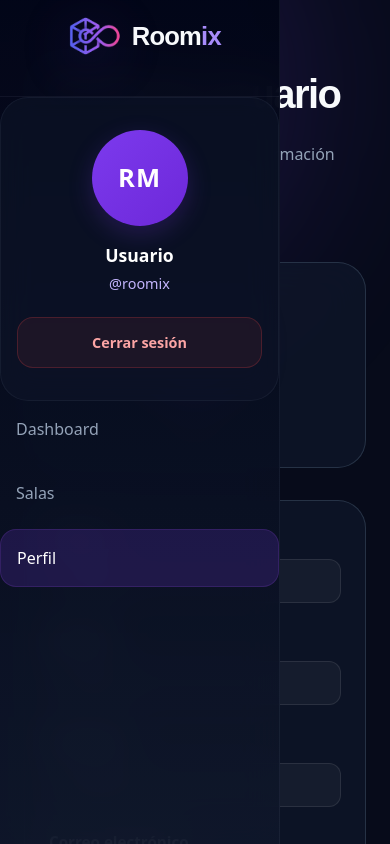
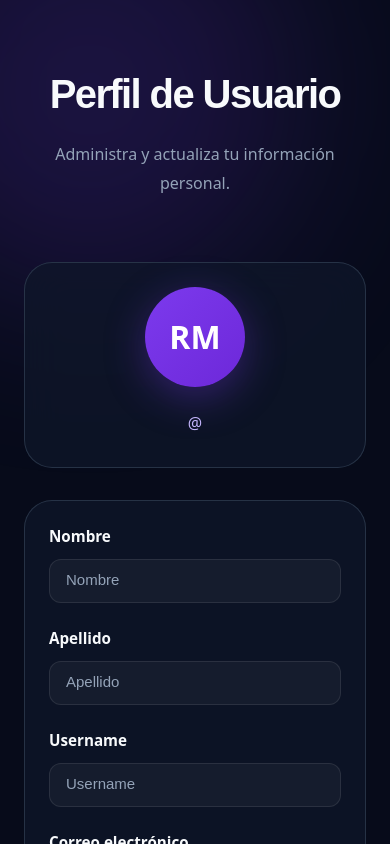
Before and after one commit to juzer1711/salon_estudio_frontend, a React (Vite) app: page /profile in a window 390 px wide. Shown: the top 844 px of the page. Built offline with nearby package versions, Linux system fonts and the light colour scheme; no server answers; sample sign-in values are in the browser's storage.

Commit message:
sidebar para celulares

```diff
--- a/src/components/Navbar.css
+++ b/src/components/Navbar.css
@@ -433,3 +433,20 @@
     padding: 0.65rem 0.85rem;
   }
 }
+
+/* =========================================
+   MOBILE SIDEBAR
+========================================= */
+
+@media (max-width: 900px) {
+
+  .sidebar {
+    transform: translateX(-100%);
+
+    transition: transform 0.3s ease;
+  }
+
+  .sidebar--open {
+    transform: translateX(0);
+  }
+}
```
